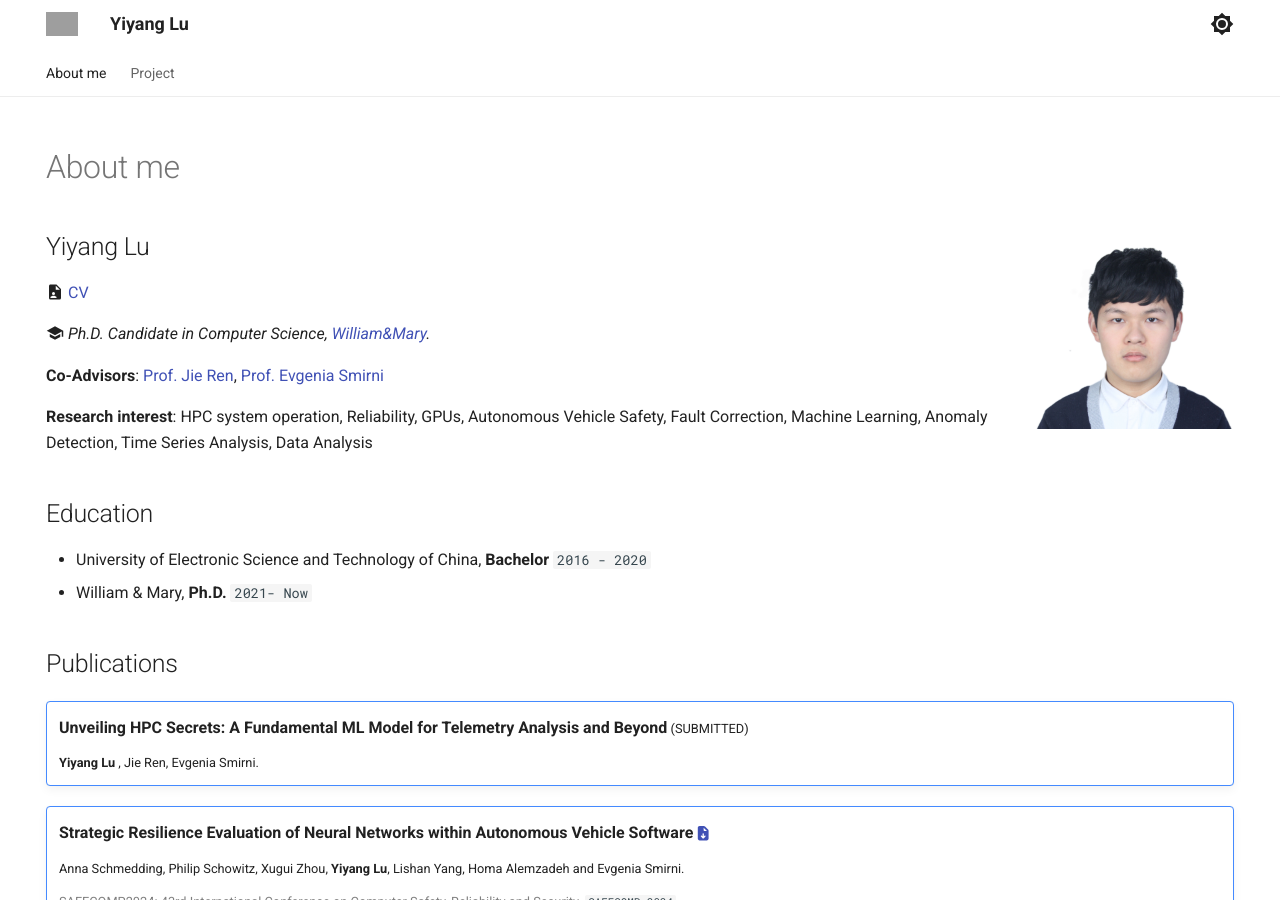
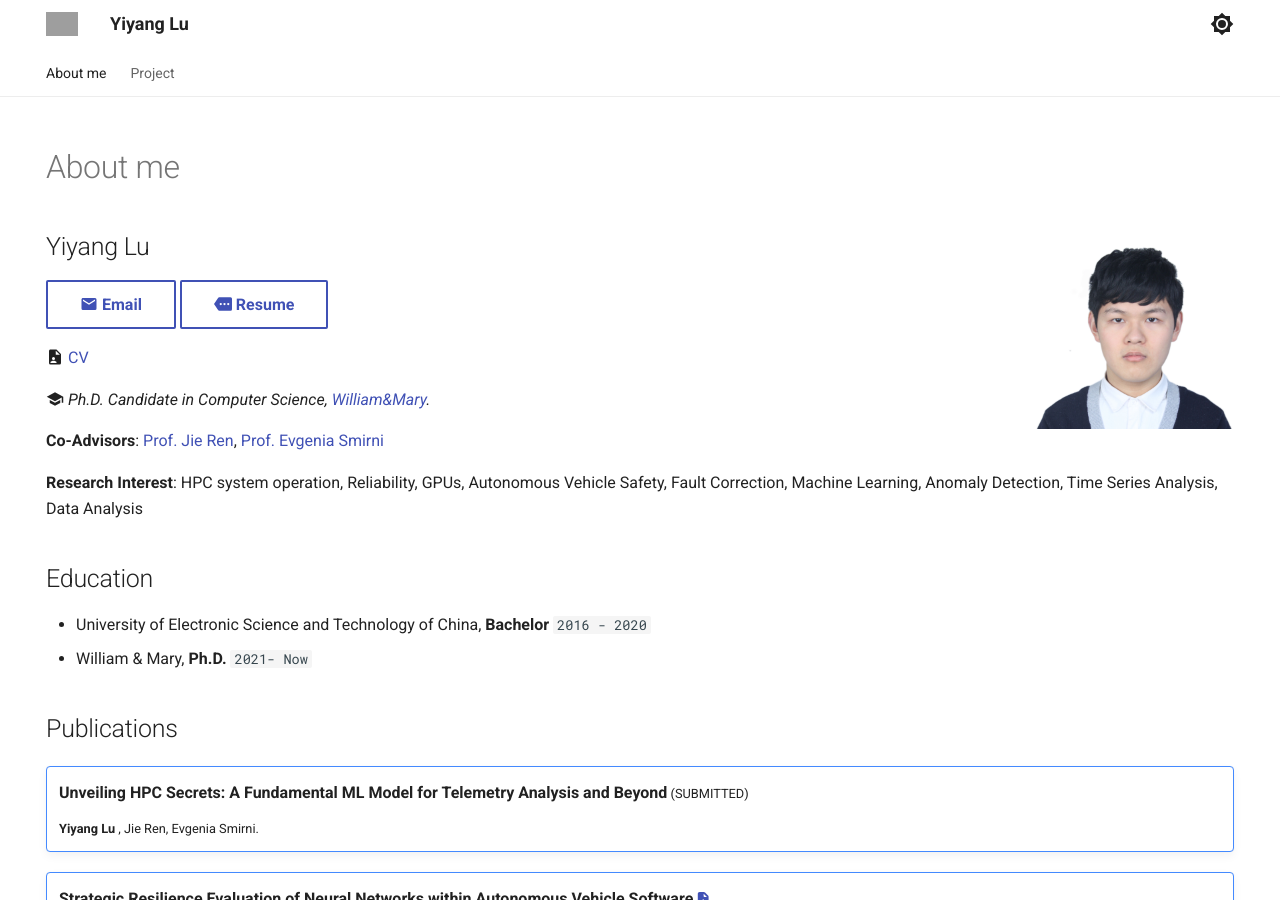
Before and after one commit to YiyangLu/yiyanglu.github.io, an MkDocs documentation site: the page built from docs/index.md, in a window 1280 px wide and 900 px high. Built offline with MkDocs 1.6.1 and Material for MkDocs 9.7.7, drawn with Linux system fonts in a browser that asks for light colours; grey boxes are pictures that could not be loaded.

Commit message:
Adjust formatting and content in project.md

```diff
--- a/docs/index.md
+++ b/docs/index.md
@@ -13,13 +13,17 @@ hide:
 ## Yiyang Lu
 <!-- ![portrait](assets/me.jpg){width="200px",align=left }  -->
 <!-- <img width="15%" style="float: right;"  src="assets/me.jpg"/> -->
+
+[:material-email: Email](mailto:ylu21@wm.edu "ylu21 AT wm.edu"){ .md-button } [:material-more: Resume](assets/paper/cv.pdf){ .md-button }
+
+
 :material-file-account: [CV](assets/paper/cv.pdf)
 
 *:material-school: Ph.D. Candidate in Computer Science, [William&Mary](https://www.wm.edu/as/computerscience/).*
 
 **Co-Advisors**: [Prof. Jie Ren](https://jren73.github.io/), [Prof. Evgenia Smirni](https://www.cs.wm.edu/~esmirni/)
 
-**Research interest**: HPC system operation, Reliability, GPUs, Autonomous Vehicle Safety, Fault Correction, Machine Learning, Anomaly Detection, Time Series Analysis, Data Analysis
+**Research Interest**: HPC system operation, Reliability, GPUs, Autonomous Vehicle Safety, Fault Correction, Machine Learning, Anomaly Detection, Time Series Analysis, Data Analysis
 
 <!-- [:material-email: Email](mailto:ylu21@wm.edu "ylu21 AT wm.edu"){ .md-button } [:simple-googlescholar: Google Scholar](https://scholar.google.com/citations?hl=en&user=tmrnmuUAAAAJ){ .md-button }   -->
 <!-- [:material-more: Resume](https://scholar.google.com/citations?hl=en&user=tmrnmuUAAAAJ){ .md-button } -->
```
